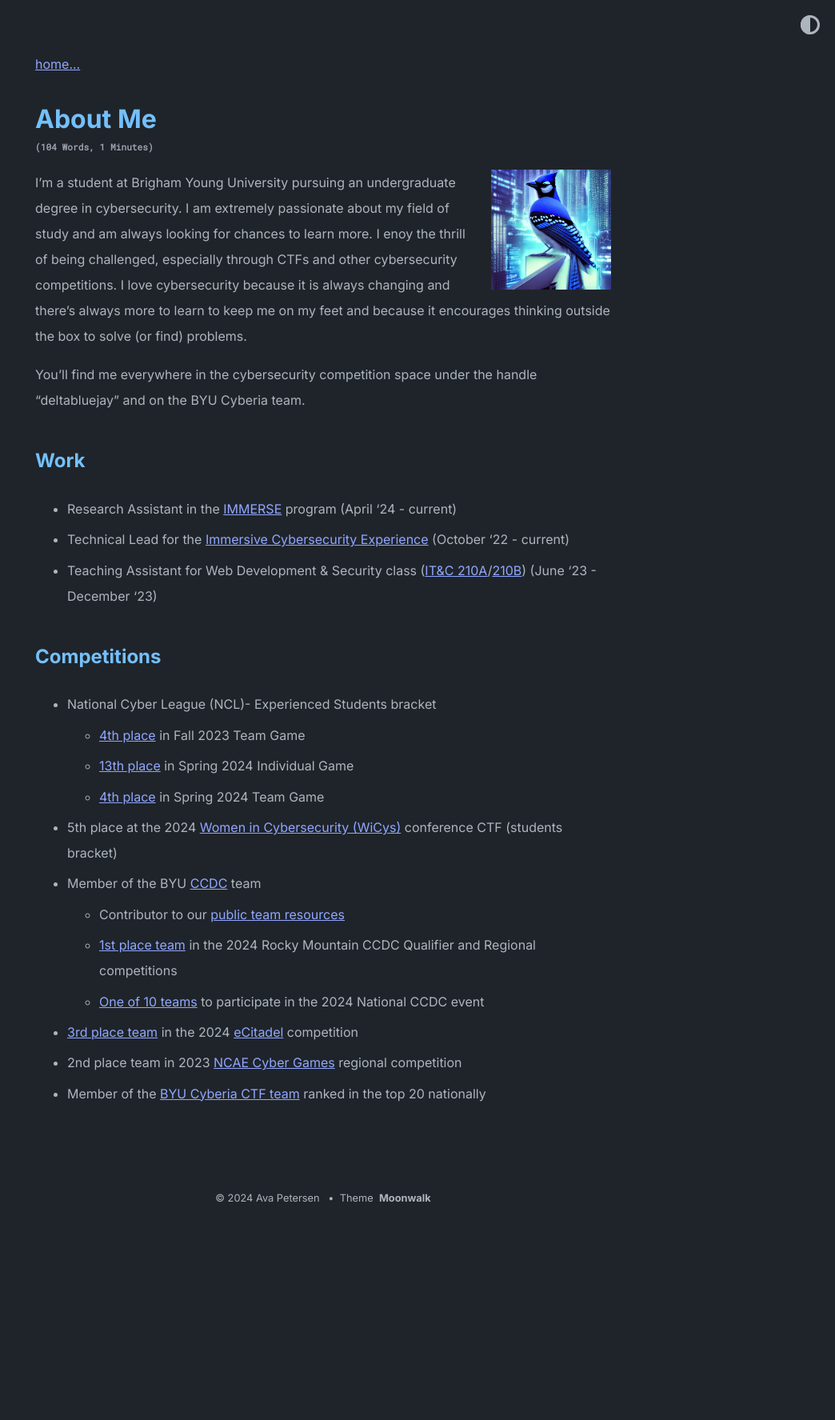
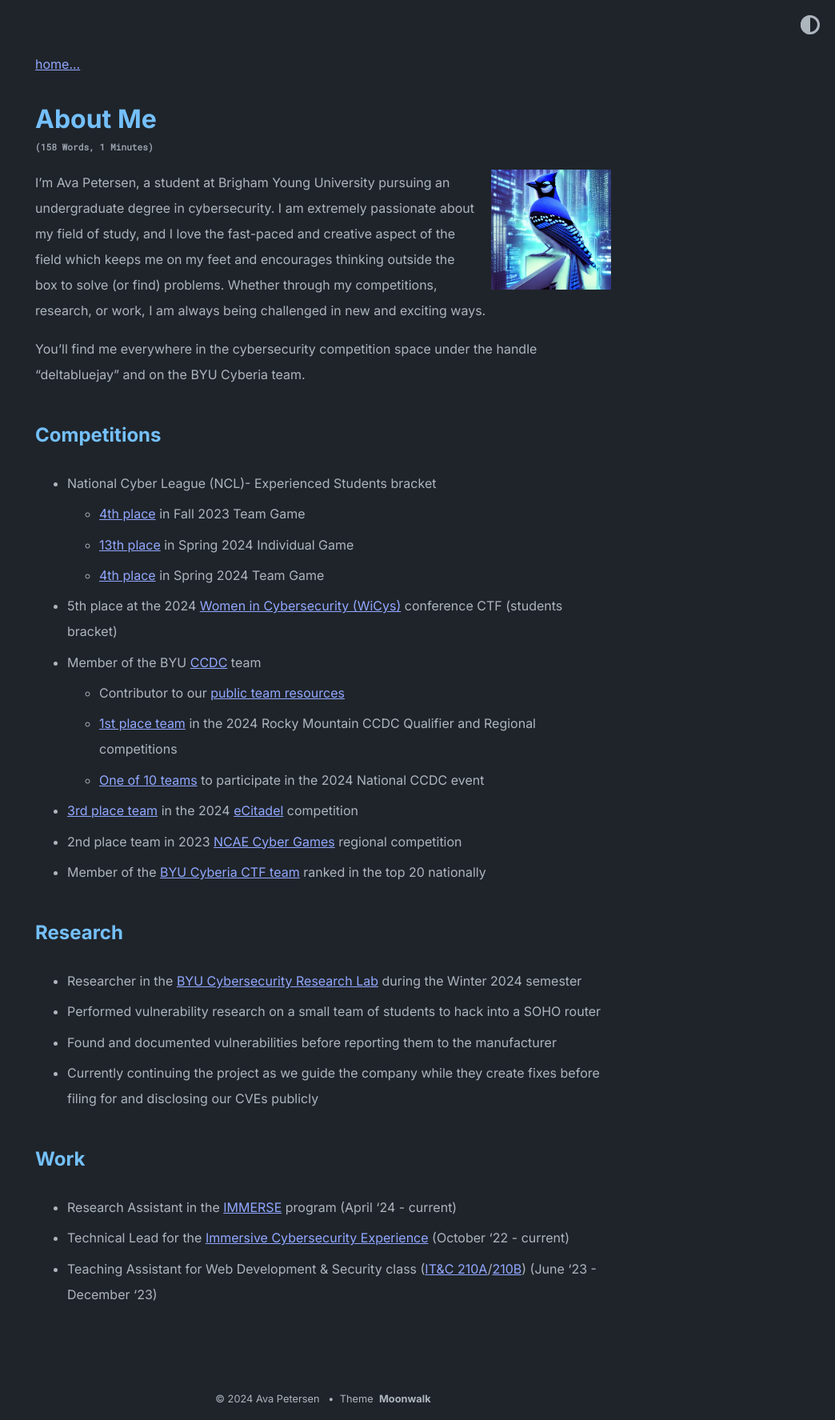
Before and after one commit to deltabluejay/deltabluejay.github.io, a Jekyll site: the page built from about.md, in a window 1280 px wide. Shown: the whole page at 80% size, without its empty margins (236-1280 px from the left). Built offline with Jekyll 4.4.1, drawn with Linux system fonts in a browser that asks for light colours; before the commit the page ends 1524 px from its top, so only the background shows below that.

Commit message:
More updates

```diff
--- a/_config.yml
+++ b/_config.yml
@@ -1,8 +1,8 @@
-title: deltabluejay
+title: Ava Petersen
 author: Ava Petersen
 url: https://deltabluejay.me # root address of the site
 description: > # description of the site (multiple lines allowed)
-  This is my site where I publish writeups on CTF problems I've done and projects I'm working on.
+  Explore my blog for the occasional post on favorite CTF challenges I've solved and cool projects I'm working on.
 
 permalink: /:slug
 
--- a/about.md
+++ b/about.md
@@ -5,14 +5,9 @@
 
 <img src="/assets/images/deltabluejay.jpg" alt="My logo" title="My logo" width="150" style="float: right; margin-left: 1em;"/>
 
-I'm a student at Brigham Young University pursuing an undergraduate degree in cybersecurity. I am extremely passionate about my field of study and am always looking for chances to learn more. I enoy the thrill of being challenged, especially through CTFs and other cybersecurity competitions. I love cybersecurity because it is always changing and there's always more to learn to keep me on my feet and because it encourages thinking outside the box to solve (or find) problems.
+I'm Ava Petersen, a student at Brigham Young University pursuing an undergraduate degree in cybersecurity. I am extremely passionate about my field of study, and I love the fast-paced and creative aspect of the field which keeps me on my feet and encourages thinking outside the box to solve (or find) problems. Whether through my competitions, research, or work, I am always being challenged in new and exciting ways.
 
 You'll find me everywhere in the cybersecurity competition space under the handle "deltabluejay" and on the BYU Cyberia team.
-
-## Work
-- Research Assistant in the [IMMERSE](https://immerse.byu.edu/) program (April '24 - current)
-- Technical Lead for the [Immersive Cybersecurity Experience](https://cybercamps.byu.edu/immersive-cybersecurity-experience-ice) (October '22 - current)
-- Teaching Assistant for Web Development & Security class ([IT&C 210A](https://catalog.byu.edu/courses/11325-001)/[210B](https://catalog.byu.edu/courses/11326-001)) (June '23 - December '23)
 
 ## Competitions
 - National Cyber League (NCL)- Experienced Students bracket
@@ -27,3 +22,14 @@
 - [3rd place team](https://twitter.com/eCitadelOpen/status/1792601179018637789) in the 2024 [eCitadel](https://ecitadel.org/) competition
 - 2nd place team in 2023 [NCAE Cyber Games](https://www.ncaecybergames.org) regional competition
 - Member of the [BYU Cyberia CTF team](https://ctftime.org/team/155711) ranked in the top 20 nationally
+
+## Research
+- Researcher in the [BYU Cybersecurity Research Lab](https://csrl.byu.edu/) during the Winter 2024 semester
+- Performed vulnerability research on a small team of students to hack into a SOHO router
+- Found and documented vulnerabilities before reporting them to the manufacturer
+- Currently continuing the project as we guide the company while they create fixes before filing for and disclosing our CVEs publicly
+
+## Work
+- Research Assistant in the [IMMERSE](https://immerse.byu.edu/) program (April '24 - current)
+- Technical Lead for the [Immersive Cybersecurity Experience](https://cybercamps.byu.edu/immersive-cybersecurity-experience-ice) (October '22 - current)
+- Teaching Assistant for Web Development & Security class ([IT&C 210A](https://catalog.byu.edu/courses/11325-001)/[210B](https://catalog.byu.edu/courses/11326-001)) (June '23 - December '23)
```
Also changed, not shown: projects/challenges.md (+1 -0 lines).
